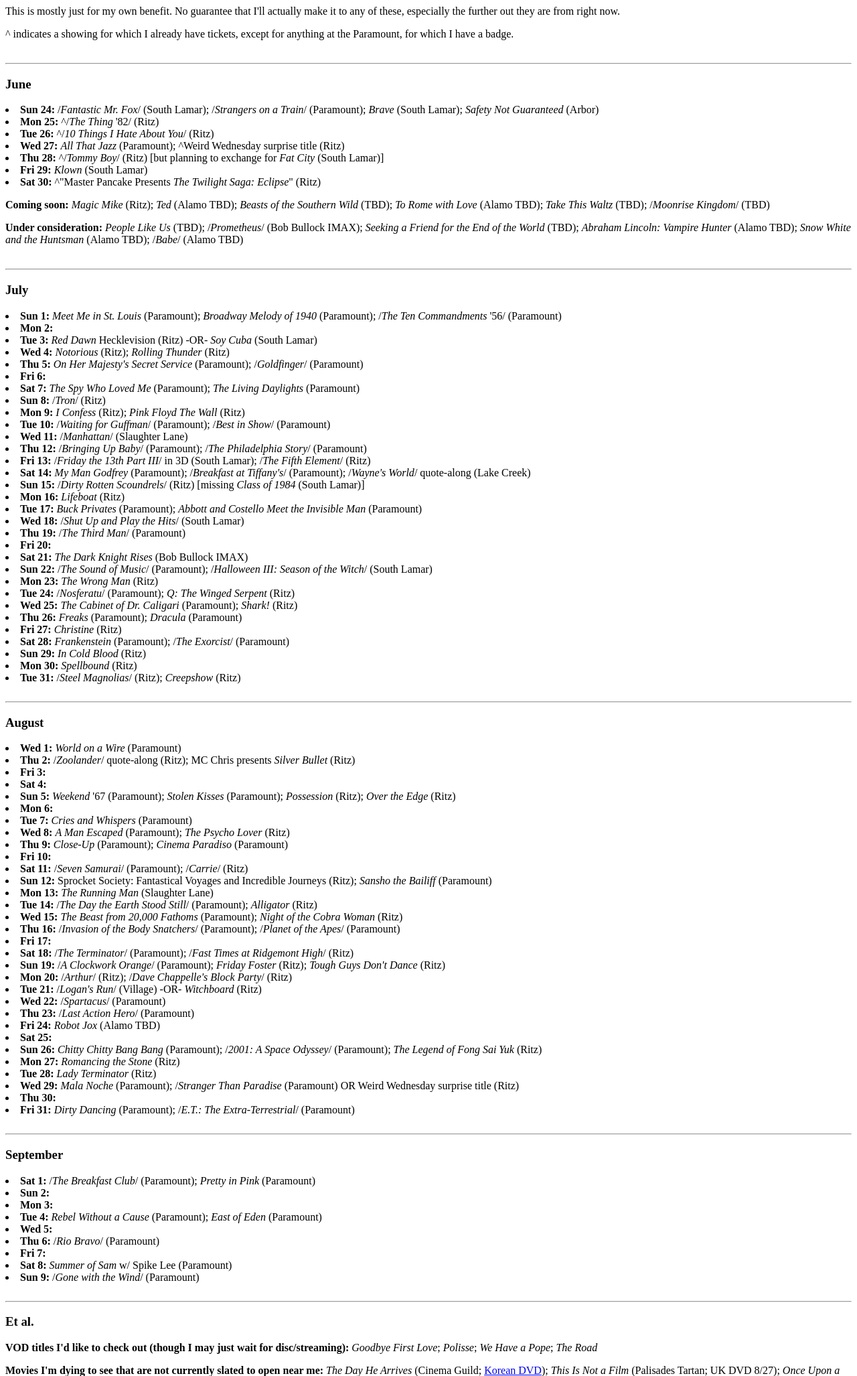
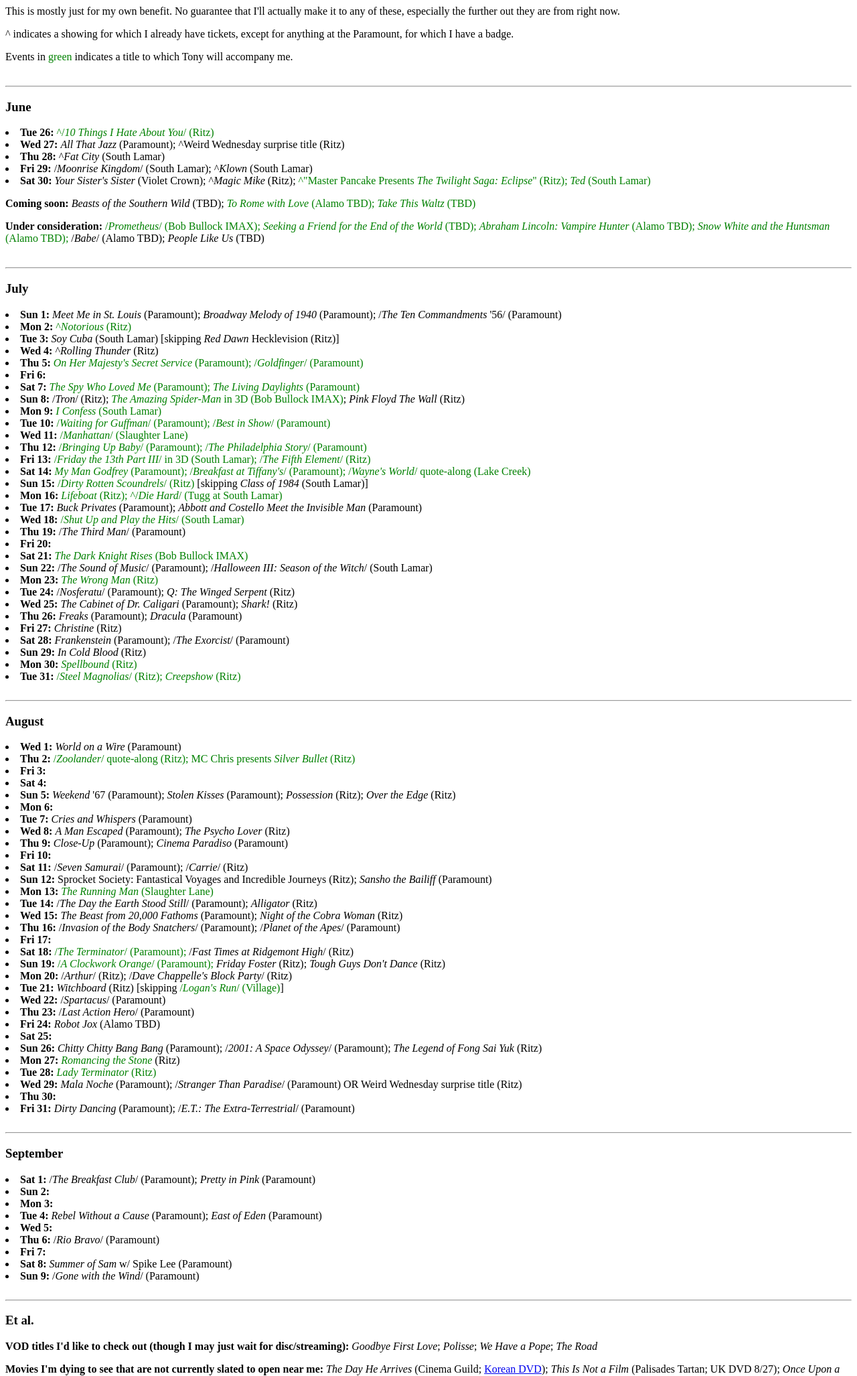
Before and after one commit to zmcghee/filmlog, a Django app: template templates/ondeck.html in a window 1280 px wide. Shown: the top 2054 px of the page at 67% size. Run offline with Django 3.2, Linux system fonts and the light colour scheme; the template is opened without the code that fills it, so the values that code supplies are empty.

Commit message:
Update schedule

```diff
--- a/templates/ondeck.html
+++ b/templates/ondeck.html
@@ -1,66 +1,79 @@
+<style>
+u { text-decoration:none; color:green }
+</style>
 
 <title>On deck</title>
 
 This is mostly just for my own benefit. No guarantee that I'll actually make it to any of these, especially the further out they are from right now.<p>
 
-^ indicates a showing for which I already have tickets, except for anything at the Paramount, for which I have a badge.
+^ indicates a showing for which I already have tickets, except for anything at the Paramount, for which I have a badge.<p>
+
+Events in <u>green</u> indicates a title to which Tony will accompany me.
+
+<!--
+*RITZ*
+1 x Sun Jul 8 - Pink Floyd The Wall - 10p
+
+*SOUTH LAMAR*
+1 x Fri 29 - Moonrise Kingdom - 7:20p
+2 x Sat 30 - Ted - 10:35p
+1 x Tue 3 - Soy Cuba - 7pm
+-->
 
 <br><br><hr>
 
 <h3>June</h3>
 
-<li><b>Sun 24:</b> /<i>Fantastic Mr. Fox</i>/ (South Lamar); /<i>Strangers on a Train</i>/ (Paramount); <i>Brave</i> (South Lamar); <i>Safety Not Guaranteed</i> (Arbor)
-<li><b>Mon 25:</b> ^/<i>The Thing</i> '82/ (Ritz)
-<li><b>Tue 26:</b> ^/<i>10 Things I Hate About You</i>/ (Ritz)
+<li><b>Tue 26:</b> <u>^/<i>10 Things I Hate About You</i>/ (Ritz)</u>
 <li><b>Wed 27:</b> <i>All That Jazz</i> (Paramount); ^Weird Wednesday surprise title (Ritz)
-<li><b>Thu 28:</b> ^/<i>Tommy Boy</i>/ (Ritz) [but planning to exchange for <i>Fat City</i> (South Lamar)]
-<li><b>Fri 29:</b> <i>Klown</i> (South Lamar)
-<li><b>Sat 30:</b> ^"Master Pancake Presents <em>The Twilight Saga: Eclipse</em>" (Ritz)
-<p><b>Coming soon:</b> <i>Magic Mike</i> (Ritz); <i>Ted</i> (Alamo TBD); <i>Beasts of the Southern Wild</i> (TBD); <i>To Rome with Love</i> (Alamo TBD); <i>Take This Waltz</i> (TBD); /<i>Moonrise Kingdom</i>/ (TBD)
-<p><b>Under consideration:</b> <i>People Like Us</i> (TBD); /<i>Prometheus</i>/ (Bob Bullock IMAX); <i>Seeking a Friend for the End of the World</i> (TBD); <i>Abraham Lincoln: Vampire Hunter</i> (Alamo TBD); <i>Snow White and the Huntsman</i> (Alamo TBD); /<i>Babe</i>/ (Alamo TBD)
+<li><b>Thu 28:</b> ^<i>Fat City</i> (South Lamar)
+<li><b>Fri 29:</b> /<i>Moonrise Kingdom</i>/ (South Lamar); ^<i>Klown</i> (South Lamar)
+<li><b>Sat 30:</b> <i>Your Sister's Sister</i> (Violet Crown); ^<i>Magic Mike</i> (Ritz); <u>^"Master Pancake Presents <em>The Twilight Saga: Eclipse</em>" (Ritz); <i>Ted</i> (South Lamar)</u>
+<p><b>Coming soon:</b> <i>Beasts of the Southern Wild</i> (TBD); <u><i>To Rome with Love</i> (Alamo TBD); <i>Take This Waltz</i> (TBD)</u>
+<p><b>Under consideration:</b> <u>/<i>Prometheus</i>/ (Bob Bullock IMAX); <i>Seeking a Friend for the End of the World</i> (TBD); <i>Abraham Lincoln: Vampire Hunter</i> (Alamo TBD); <i>Snow White and the Huntsman</i> (Alamo TBD);</u> /<i>Babe</i>/ (Alamo TBD); <i>People Like Us</i> (TBD)
 
 <br><br><hr>
 
 <h3>July</h3>
 
 <li><b>Sun 1:</b> <i>Meet Me in St. Louis</i> (Paramount); <i>Broadway Melody of 1940</i> (Paramount); /<i>The Ten Commandments</i> '56/ (Paramount)
-<li><b>Mon 2:</b>
-<li><b>Tue 3:</b> <i>Red Dawn</i> Hecklevision (Ritz) -OR- <i>Soy Cuba</i> (South Lamar)
-<li><b>Wed 4:</b> <i>Notorious</i> (Ritz); <i>Rolling Thunder</i> (Ritz)
-<li><b>Thu 5:</b> <i>On Her Majesty's Secret Service</i> (Paramount); /<i>Goldfinger</i>/ (Paramount)
+<li><b>Mon 2:</b> <u>^<i>Notorious</i> (Ritz)</u>
+<li><b>Tue 3:</b> <i>Soy Cuba</i> (South Lamar) [skipping <i>Red Dawn</i> Hecklevision (Ritz)]
+<li><b>Wed 4:</b> ^<i>Rolling Thunder</i> (Ritz)
+<li><b>Thu 5:</b> <u><i>On Her Majesty's Secret Service</i> (Paramount); /<i>Goldfinger</i>/ (Paramount)</u>
 <li><b>Fri 6:</b>
-<li><b>Sat 7:</b> <i>The Spy Who Loved Me</i> (Paramount); <i>The Living Daylights</i> (Paramount)
-<li><b>Sun 8:</b> /<i>Tron</i>/ (Ritz)
-<li><b>Mon 9:</b> <i>I Confess</i> (Ritz); <i>Pink Floyd The Wall</i> (Ritz)
-<li><b>Tue 10:</b> /<i>Waiting for Guffman</i>/ (Paramount); /<i>Best in Show</i>/ (Paramount)
-<li><b>Wed 11:</b> /<i>Manhattan</i>/ (Slaughter Lane)
-<li><b>Thu 12:</b> /<i>Bringing Up Baby</i>/ (Paramount); /<i>The Philadelphia Story</i>/ (Paramount)
-<li><b>Fri 13:</b> /<i>Friday the 13th Part III</i>/ in 3D (South Lamar); /<i>The Fifth Element</i>/ (Ritz)
-<li><b>Sat 14:</b> <i>My Man Godfrey</i> (Paramount); /<i>Breakfast at Tiffany's</i>/ (Paramount); /<i>Wayne's World</i>/ quote-along (Lake Creek)
-<li><b>Sun 15:</b> /<i>Dirty Rotten Scoundrels</i>/ (Ritz) [missing <i>Class of 1984</i> (South Lamar)]
-<li><b>Mon 16:</b> <i>Lifeboat</i> (Ritz)
+<li><b>Sat 7:</b> <u><i>The Spy Who Loved Me</i> (Paramount); <i>The Living Daylights</i> (Paramount)</u>
+<li><b>Sun 8:</b> /<i>Tron</i>/ (Ritz); <u><i>The Amazing Spider-Man</i> in 3D (Bob Bullock IMAX)</u>; <i>Pink Floyd The Wall</i> (Ritz)
+<li><b>Mon 9:</b> <u><i>I Confess</i> (South Lamar)</u>
+<li><b>Tue 10:</b> <u>/<i>Waiting for Guffman</i>/ (Paramount); /<i>Best in Show</i>/ (Paramount)</u>
+<li><b>Wed 11:</b> <u>/<i>Manhattan</i>/ (Slaughter Lane)</u>
+<li><b>Thu 12:</b> <u>/<i>Bringing Up Baby</i>/ (Paramount); /<i>The Philadelphia Story</i>/ (Paramount)</u>
+<li><b>Fri 13:</b> <u>/<i>Friday the 13th Part III</i>/ in 3D (South Lamar); /<i>The Fifth Element</i>/ (Ritz)</u>
+<li><b>Sat 14:</b> <u><i>My Man Godfrey</i> (Paramount); /<i>Breakfast at Tiffany's</i>/ (Paramount); /<i>Wayne's World</i>/ quote-along (Lake Creek)</u>
+<li><b>Sun 15:</b> <u>/<i>Dirty Rotten Scoundrels</i>/ (Ritz)</u> [skipping <i>Class of 1984</i> (South Lamar)]
+<li><b>Mon 16:</b> <u><i>Lifeboat</i> (Ritz); ^/<i>Die Hard</i>/ (Tugg at South Lamar)</u>
 <li><b>Tue 17:</b> <i>Buck Privates</i> (Paramount); <i>Abbott and Costello Meet the Invisible Man</i> (Paramount)
-<li><b>Wed 18:</b> /<i>Shut Up and Play the Hits</i>/ (South Lamar)
+<li><b>Wed 18:</b> <u>/<i>Shut Up and Play the Hits</i>/ (South Lamar)</u>
 <li><b>Thu 19:</b> /<i>The Third Man</i>/ (Paramount)
 <li><b>Fri 20:</b>
-<li><b>Sat 21:</b> <i>The Dark Knight Rises</i> (Bob Bullock IMAX)
+<li><b>Sat 21:</b> <u><i>The Dark Knight Rises</i> (Bob Bullock IMAX)</u>
 <li><b>Sun 22:</b> /<i>The Sound of Music</i>/ (Paramount); /<i>Halloween III: Season of the Witch</i>/ (South Lamar)
-<li><b>Mon 23:</b> <i>The Wrong Man</i> (Ritz)
+<li><b>Mon 23:</b> <u><i>The Wrong Man</i> (Ritz)</u>
 <li><b>Tue 24:</b> /<i>Nosferatu</i>/ (Paramount); <i>Q: The Winged Serpent</i> (Ritz)
 <li><b>Wed 25:</b> <i>The Cabinet of Dr. Caligari</i> (Paramount); <i>Shark!</i> (Ritz)
 <li><b>Thu 26:</b> <i>Freaks</i> (Paramount); <i>Dracula</i> (Paramount)
 <li><b>Fri 27:</b> <i>Christine</i> (Ritz)
 <li><b>Sat 28:</b> <i>Frankenstein</i> (Paramount); /<i>The Exorcist</i>/ (Paramount)
 <li><b>Sun 29:</b> <i>In Cold Blood</i> (Ritz)
-<li><b>Mon 30:</b> <i>Spellbound</i> (Ritz)
-<li><b>Tue 31:</b> /<i>Steel Magnolias</i>/ (Ritz); <i>Creepshow</i> (Ritz)
+<li><b>Mon 30:</b> <u><i>Spellbound</i> (Ritz)</u>
+<li><b>Tue 31:</b> <u>/<i>Steel Magnolias</i>/ (Ritz); <i>Creepshow</i> (Ritz)</u>
 
 <br><br><hr>
 
 <h3>August</h3>
 
 <li><b>Wed 1:</b> <i>World on a Wire</i> (Paramount)
-<li><b>Thu 2:</b> /<i>Zoolander</i>/ quote-along (Ritz); MC Chris presents <i>Silver Bullet</i> (Ritz)
+<li><b>Thu 2:</b> <u>/<i>Zoolander</i>/ quote-along (Ritz); MC Chris presents <i>Silver Bullet</i> (Ritz)</u>
 <li><b>Fri 3:</b>
 <li><b>Sat 4:</b>
 <li><b>Sun 5:</b> <i>Weekend</i> '67 (Paramount); <i>Stolen Kisses</i> (Paramount); <i>Possession</i> (Ritz); <i>Over the Edge</i> (Ritz)
@@ -71,23 +84,23 @@ This is mostly just for my own benefit. No guarantee that I'll actually make it
 <li><b>Fri 10:</b>
 <li><b>Sat 11:</b> /<i>Seven Samurai</i>/ (Paramount); /<i>Carrie</i>/ (Ritz)
 <li><b>Sun 12:</b> Sprocket Society: Fantastical Voyages and Incredible Journeys (Ritz); <i>Sansho the Bailiff</i> (Paramount)
-<li><b>Mon 13:</b> <i>The Running Man</i> (Slaughter Lane)
+<li><b>Mon 13:</b> <u><i>The Running Man</i> (Slaughter Lane)</u>
 <li><b>Tue 14:</b> /<i>The Day the Earth Stood Still</i>/ (Paramount); <i>Alligator</i> (Ritz)
 <li><b>Wed 15:</b> <i>The Beast from 20,000 Fathoms</i> (Paramount); <i>Night of the Cobra Woman</i> (Ritz)
 <li><b>Thu 16:</b> /<i>Invasion of the Body Snatchers</i>/ (Paramount); /<i>Planet of the Apes</i>/ (Paramount)
 <li><b>Fri 17:</b>
-<li><b>Sat 18:</b> /<i>The Terminator</i>/ (Paramount); /<i>Fast Times at Ridgemont High</i>/ (Ritz)
-<li><b>Sun 19:</b> /<i>A Clockwork Orange</i>/ (Paramount); <i>Friday Foster</i> (Ritz); <i>Tough Guys Don't Dance</i> (Ritz)
+<li><b>Sat 18:</b> <u>/<i>The Terminator</i>/ (Paramount);</u> /<i>Fast Times at Ridgemont High</i>/ (Ritz)
+<li><b>Sun 19:</b> <u>/<i>A Clockwork Orange</i>/ (Paramount);</u> <i>Friday Foster</i> (Ritz); <i>Tough Guys Don't Dance</i> (Ritz)
 <li><b>Mon 20:</b> /<i>Arthur</i>/ (Ritz); /<i>Dave Chappelle's Block Party</i>/ (Ritz)
-<li><b>Tue 21:</b> /<i>Logan's Run</i>/ (Village) -OR- <i>Witchboard</i> (Ritz)
+<li><b>Tue 21:</b> <i>Witchboard</i> (Ritz) [skipping <u>/<i>Logan's Run</i>/ (Village)</u>]
 <li><b>Wed 22:</b> /<i>Spartacus</i>/ (Paramount)
 <li><b>Thu 23:</b> /<i>Last Action Hero</i>/ (Paramount)
 <li><b>Fri 24:</b> <i>Robot Jox</i> (Alamo TBD)
 <li><b>Sat 25:</b>
 <li><b>Sun 26:</b> <i>Chitty Chitty Bang Bang</i> (Paramount); /<i>2001: A Space Odyssey</i>/ (Paramount); <i>The Legend of Fong Sai Yuk</i> (Ritz)
-<li><b>Mon 27:</b> <i>Romancing the Stone</i> (Ritz)
-<li><b>Tue 28:</b> <i>Lady Terminator</i> (Ritz)
-<li><b>Wed 29:</b> <i>Mala Noche</i> (Paramount); /<i>Stranger Than Paradise</i> (Paramount) OR Weird Wednesday surprise title (Ritz)
+<li><b>Mon 27:</b> <u><i>Romancing the Stone</i></u> (Ritz)
+<li><b>Tue 28:</b> <u><i>Lady Terminator</i> (Ritz)</u>
+<li><b>Wed 29:</b> <i>Mala Noche</i> (Paramount); /<i>Stranger Than Paradise</i>/ (Paramount) OR Weird Wednesday surprise title (Ritz)
 <li><b>Thu 30:</b>
 <li><b>Fri 31:</b> <i>Dirty Dancing</i> (Paramount); /<i>E.T.: The Extra-Terrestrial</i>/ (Paramount)
 
@@ -95,7 +108,7 @@ This is mostly just for my own benefit. No guarantee that I'll actually make it
 
 <h3>September</h3>
 
-<li><b>Sat 1:</b> /<i>The Breakfast Club</i>/ (Paramount); <i>Pretty in Pink</i> (Paramount)
+<li><b>Sat 1:</b> /<i>The Breakfast Club</i>/ (Paramount); <i>Pretty in Pink</i> (Paramount)</u>
 <li><b>Sun 2:</b>
 <li><b>Mon 3:</b>
 <li><b>Tue 4:</b> <i>Rebel Without a Cause</i> (Paramount); <i>East of Eden</i> (Paramount)
```
